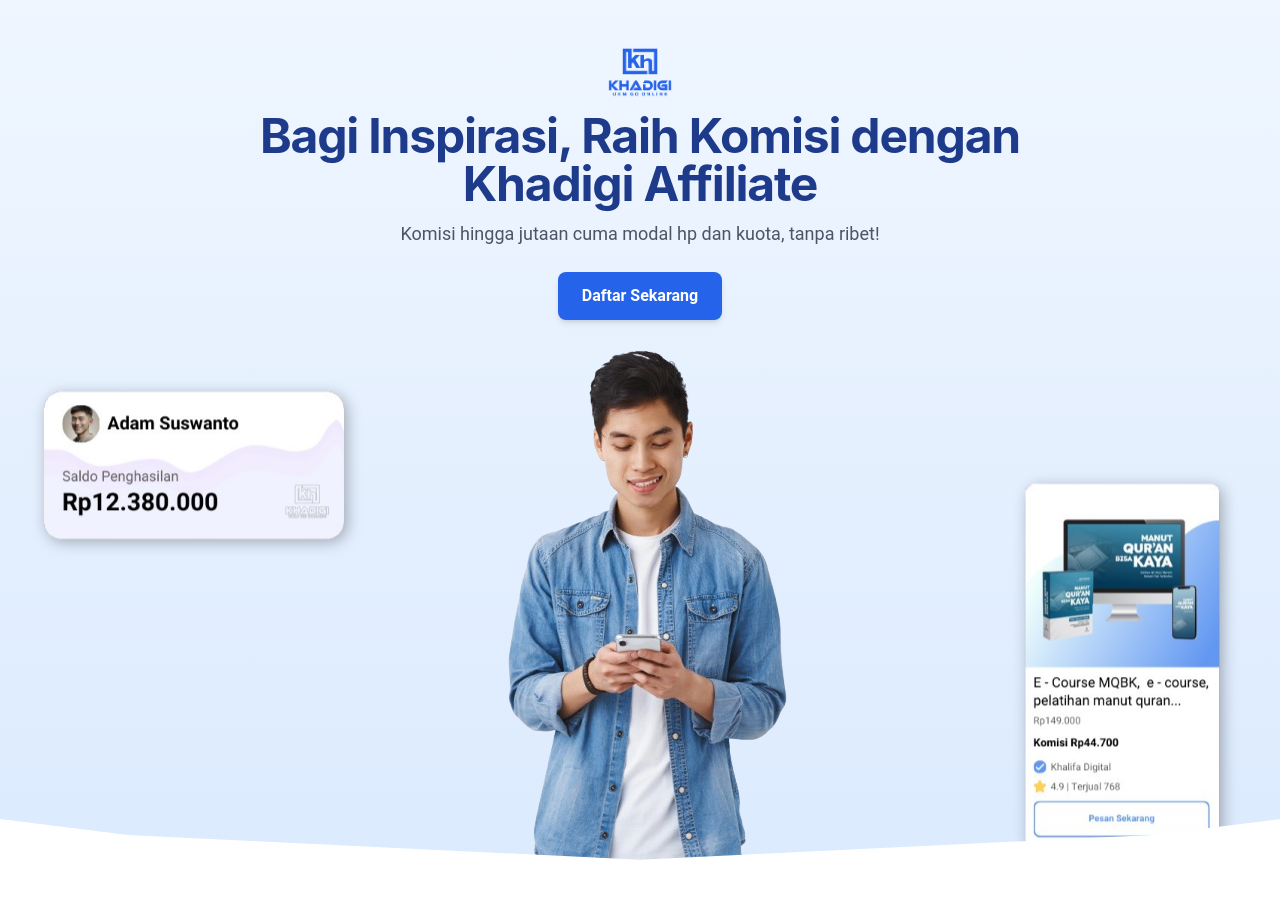
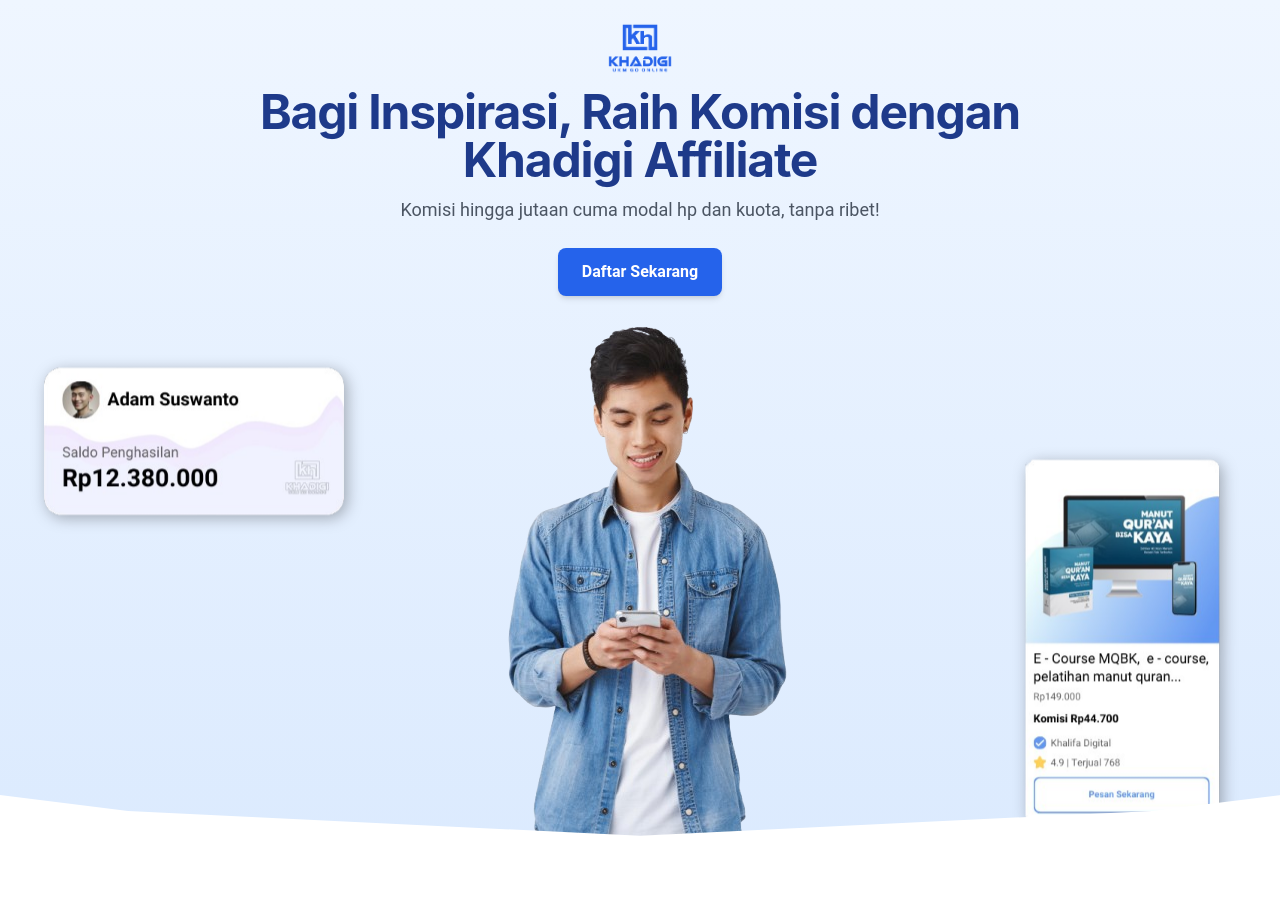
Before and after one commit to Masbumi/khadigiaffiliate, a plain HTML site: page index.html in a window 1280 px wide. Shown: the top 898 px of the page. Drawn offline with nearby package versions, Linux system fonts and the light colour scheme; a web font is replaced by a local one.

Commit message:
Update Tampilan

```diff
--- a/index.html
+++ b/index.html
@@ -39,7 +39,7 @@
   <!-- Hero Section -->
   <section class="relative flex flex-col items-center justify-start min-h-screen px-4 text-center bg-gradient-to-b from-blue-50 to-blue-100">
     <!-- Logo -->
-    <img src="logo copy.png" alt="Logo" class="w-20 h-20 mt-8">
+    <img src="logo copy.png" alt="Logo" class="w-20 h-20 mt-2">
 
     <!-- Headline -->
     <h1 class="text-4xl md:text-5xl font-bold tracking-tight leading-10 text-blue-900">
```
